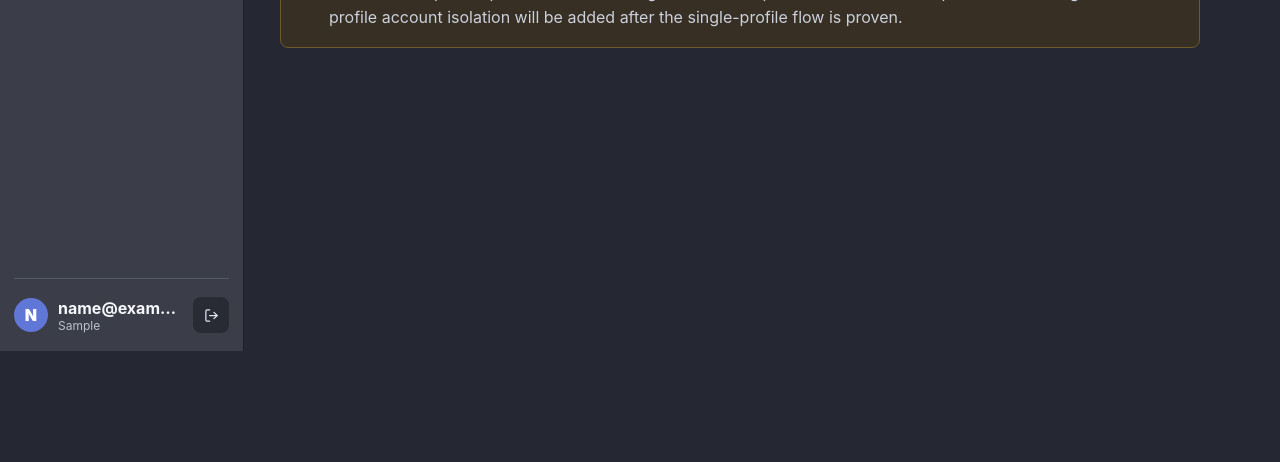
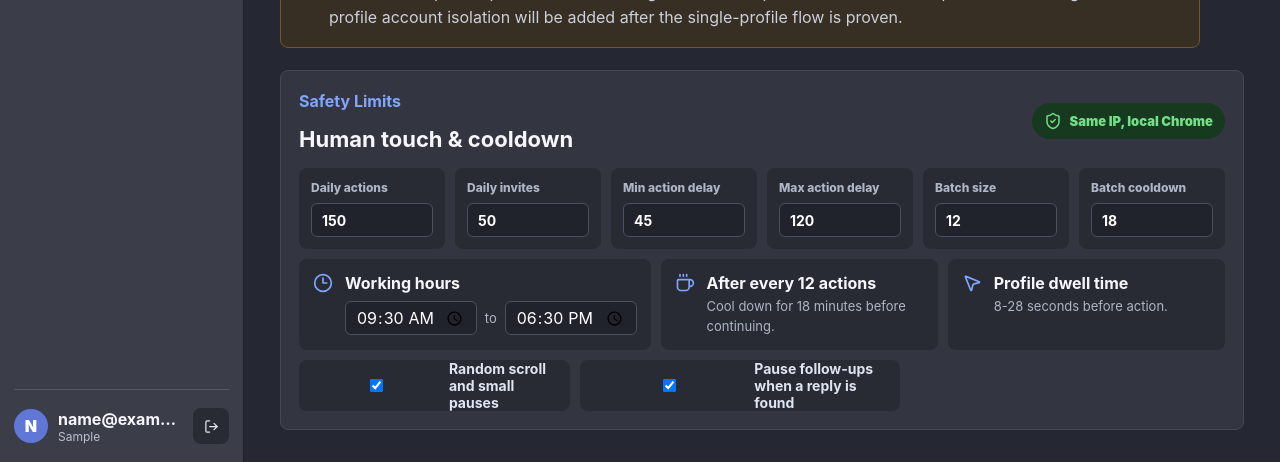
Before and after one commit to Dhamani-aryan/linkedin-automator, a React (Vite) app: page / in a window 1280 px wide. Both pictures are taken after typing "Sample", "name@example.com", "Sample123" into the empty fields and a click on the button "Create workspace". Shown: the part 449-911 px from the top of the page. Before the commit the page ends 800 px from the top, so only its background shows below. Built offline with nearby package versions, Linux system fonts and the light colour scheme; no server answers.

Commit message:
Add human touch cooldown controls

```diff
--- a/src/App.tsx
+++ b/src/App.tsx
@@ -18,9 +18,11 @@ import {
 import { useEffect, useMemo, useState } from "react";
 import { AddLinkedInAccountModal } from "./components/AddLinkedInAccountModal";
 import { AccountWorkspace } from "./components/AccountWorkspace";
+import { HumanTouchPanel } from "./components/HumanTouchPanel";
 import { getChromeStatus, openChromeUrl, startChrome, stopChrome } from "./lib/chromeApi";
+import { safetyDefaults } from "./lib/safety";
 import { clearCompanyUser, loadCompanyUser, loadLinkedInAccounts, saveCompanyUser, saveLinkedInAccounts } from "./lib/storage";
-import type { ChromeStatus, CompanyUser, LinkedInAccount } from "./types";
+import type { ChromeStatus, CompanyUser, HumanTouchSettings, LinkedInAccount } from "./types";
 
 export function App() {
   const [authMode, setAuthMode] = useState<"register" | "signin">("register");
@@ -36,6 +38,7 @@ export function App() {
   const [isBusy, setIsBusy] = useState(false);
   const [screen, setScreen] = useState<"manager" | "workspace">("manager");
   const [isAddAccountOpen, setIsAddAccountOpen] = useState(false);
+  const [humanTouchSettings, setHumanTouchSettings] = useState<HumanTouchSettings>(safetyDefaults);
 
   const selectedAccount = accounts.find((candidate) => candidate.id === selectedAccountId) ?? accounts[0] ?? null;
   const activeLinkedInTab = useMemo(
@@ -395,6 +398,8 @@ export function App() {
             {selectedAccount?.lastError ? <p className="error-text">{selectedAccount.lastError}</p> : null}
           </div>
         </section>
+
+        <HumanTouchPanel settings={humanTouchSettings} onChange={setHumanTouchSettings} />
       </section>
       {isAddAccountOpen ? (
         <AddLinkedInAccountModal
--- a/src/components/AccountWorkspace.tsx
+++ b/src/components/AccountWorkspace.tsx
@@ -22,7 +22,7 @@ import { useState } from "react";
 import { LeadSourceWizard } from "./LeadSourceWizard";
 import { MessageTemplateEditor } from "./MessageTemplateEditor";
 import { seedCampaigns, seedLeads, seedWorkflow } from "../data/seed";
-import { safetyChecklist, safetyDefaults } from "../lib/safety";
+import { formatDelayRange, safetyChecklist, safetyDefaults } from "../lib/safety";
 import type { ChromeStatus, LinkedInAccount } from "../types";
 
 type WorkspaceProps = {
@@ -273,7 +273,7 @@ export function AccountWorkspace({
                 </div>
                 <div>
                   <span>Delay range</span>
-                  <strong>{safetyDefaults.actionDelaySeconds[0]}-{safetyDefaults.actionDelaySeconds[1]}s</strong>
+                  <strong>{formatDelayRange(safetyDefaults)}</strong>
                 </div>
               </div>
             </Panel>
--- /dev/null
+++ b/src/components/HumanTouchPanel.tsx
@@ -0,0 +1,168 @@
+import { Clock3, Coffee, MousePointer2, ShieldCheck } from "lucide-react";
+import type { HumanTouchSettings } from "../types";
+
+type HumanTouchPanelProps = {
+  settings: HumanTouchSettings;
+  onChange: (settings: HumanTouchSettings) => void;
+};
+
+type NumberSettingKey =
+  | "dailyActionLimit"
+  | "dailyInviteLimit"
+  | "minDelaySeconds"
+  | "maxDelaySeconds"
+  | "batchSize"
+  | "cooldownAfterBatchMinutes";
+
+type BooleanSettingKey = "randomizeScroll" | "pauseOnReply";
+type TextSettingKey = "workingHoursStart" | "workingHoursEnd";
+
+export function HumanTouchPanel({ settings, onChange }: HumanTouchPanelProps) {
+  function updateNumber(key: NumberSettingKey, value: string) {
+    onChange({
+      ...settings,
+      [key]: Number(value)
+    });
+  }
+
+  function updateBoolean(key: BooleanSettingKey, value: boolean) {
+    onChange({
+      ...settings,
+      [key]: value
+    });
+  }
+
+  function updateText(key: TextSettingKey, value: string) {
+    onChange({
+      ...settings,
+      [key]: value
+    });
+  }
+
+  return (
+    <section className="human-touch-panel">
+      <header>
+        <div>
+          <p className="eyebrow">Safety Limits</p>
+          <h2>Human touch & cooldown</h2>
+        </div>
+        <div className="safety-summary-pill">
+          <ShieldCheck size={18} />
+          Same IP, local Chrome
+        </div>
+      </header>
+
+      <div className="human-touch-grid">
+        <label className="setting-field">
+          <span>Daily actions</span>
+          <input
+            type="number"
+            min="1"
+            value={settings.dailyActionLimit}
+            onChange={(event) => updateNumber("dailyActionLimit", event.target.value)}
+          />
+        </label>
+        <label className="setting-field">
+          <span>Daily invites</span>
+          <input
+            type="number"
+            min="1"
+            value={settings.dailyInviteLimit}
+            onChange={(event) => updateNumber("dailyInviteLimit", event.target.value)}
+          />
+        </label>
+        <label className="setting-field">
+          <span>Min action delay</span>
+          <input
+            type="number"
+            min="5"
+            value={settings.minDelaySeconds}
+            onChange={(event) => updateNumber("minDelaySeconds", event.target.value)}
+          />
+        </label>
+        <label className="setting-field">
+          <span>Max action delay</span>
+          <input
+            type="number"
+            min={settings.minDelaySeconds}
+            value={settings.maxDelaySeconds}
+            onChange={(event) => updateNumber("maxDelaySeconds", event.target.value)}
+          />
+        </label>
+        <label className="setting-field">
+          <span>Batch size</span>
+          <input
+            type="number"
+            min="1"
+            value={settings.batchSize}
+            onChange={(event) => updateNumber("batchSize", event.target.value)}
+          />
+        </label>
+        <label className="setting-field">
+          <span>Batch cooldown</span>
+          <input
+            type="number"
+            min="1"
+            value={settings.cooldownAfterBatchMinutes}
+            onChange={(event) => updateNumber("cooldownAfterBatchMinutes", event.target.value)}
+          />
+        </label>
+      </div>
+
+      <div className="cooldown-row">
+        <div className="cooldown-card">
+          <Clock3 size={20} />
+          <div>
+            <strong>Working hours</strong>
+            <div className="time-inputs">
+              <input
+                type="time"
+                value={settings.workingHoursStart}
+                onChange={(event) => updateText("workingHoursStart", event.target.value)}
+              />
+              <span>to</span>
+              <input
+                type="time"
+                value={settings.workingHoursEnd}
+                onChange={(event) => updateText("workingHoursEnd", event.target.value)}
+              />
+            </div>
+          </div>
+        </div>
+        <div className="cooldown-card">
+          <Coffee size={20} />
+          <div>
+            <strong>After every {settings.batchSize} actions</strong>
+            <span>Cool down for {settings.cooldownAfterBatchMinutes} minutes before continuing.</span>
+          </div>
+        </div>
+        <div className="cooldown-card">
+          <MousePointer2 size={20} />
+          <div>
+            <strong>Profile dwell time</strong>
+            <span>{settings.randomProfileViewSeconds[0]}-{settings.randomProfileViewSeconds[1]} seconds before action.</span>
+          </div>
+        </div>
+      </div>
+
+      <div className="toggle-row">
+        <label>
+          <input
+            type="checkbox"
+            checked={settings.randomizeScroll}
+            onChange={(event) => updateBoolean("randomizeScroll", event.target.checked)}
+          />
+          Random scroll and small pauses
+        </label>
+        <label>
+          <input
+            type="checkbox"
+            checked={settings.pauseOnReply}
+            onChange={(event) => updateBoolean("pauseOnReply", event.target.checked)}
+          />
+          Pause follow-ups when a reply is found
+        </label>
+      </div>
+    </section>
+  );
+}
--- a/src/lib/safety.ts
+++ b/src/lib/safety.ts
@@ -1,8 +1,23 @@
-export const safetyDefaults = {
+import type { HumanTouchSettings } from "../types";
+
+export const safetyDefaults: HumanTouchSettings & {
+  mode: "same-ip-local-chrome";
+  autoReplyCheck: boolean;
+  proxyRotation: boolean;
+  chromeProfile: string;
+} = {
   mode: "same-ip-local-chrome",
   dailyActionLimit: 150,
   dailyInviteLimit: 50,
-  actionDelaySeconds: [45, 120] as const,
+  minDelaySeconds: 45,
+  maxDelaySeconds: 120,
+  batchSize: 12,
+  cooldownAfterBatchMinutes: 18,
+  workingHoursStart: "09:30",
+  workingHoursEnd: "18:30",
+  randomizeScroll: true,
+  randomProfileViewSeconds: [8, 28],
+  pauseOnReply: true,
   autoReplyCheck: true,
   proxyRotation: false,
   chromeProfile: "single persistent local profile"
@@ -16,3 +31,7 @@ export const safetyChecklist = [
   "Apply daily caps before the runner executes any action.",
   "Keep CSV/profile data local unless the user exports it."
 ];
+
+export function formatDelayRange(settings: HumanTouchSettings) {
+  return `${settings.minDelaySeconds}-${settings.maxDelaySeconds}s`;
+}
--- a/src/styles.css
+++ b/src/styles.css
@@ -525,6 +525,35 @@ input {
   .notice-card {
     max-width: none;
   }
+
+  .human-touch-panel {
+    max-width: none;
+  }
+
+  .human-touch-panel > header,
+  .cooldown-row {
+    grid-template-columns: 1fr;
+  }
+
+  .human-touch-panel > header {
+    align-items: flex-start;
+    flex-direction: column;
+  }
+
+  .human-touch-grid {
+    grid-template-columns: repeat(2, minmax(120px, 1fr));
+  }
+}
+
+@media (max-width: 560px) {
+  .human-touch-grid {
+    grid-template-columns: 1fr;
+  }
+
+  .time-inputs {
+    align-items: stretch;
+    flex-direction: column;
+  }
 }
 
 .notice-card svg {
@@ -535,6 +564,132 @@ input {
 
 .notice-card p {
   margin: 6px 0 0;
+}
+
+.human-touch-panel {
+  max-width: 1120px;
+  margin-top: 22px;
+  border: 1px solid #444853;
+  border-radius: 8px;
+  background: #333640;
+  padding: 18px;
+}
+
+.human-touch-panel > header {
+  display: flex;
+  align-items: center;
+  justify-content: space-between;
+  gap: 16px;
+  margin-bottom: 16px;
+}
+
+.human-touch-panel h2 {
+  margin: 0;
+  font-size: 22px;
+}
+
+.safety-summary-pill {
+  min-height: 36px;
+  display: inline-flex;
+  align-items: center;
+  gap: 8px;
+  border-radius: 999px;
+  color: #73e087;
+  background: #16391f;
+  padding: 0 12px;
+  font-size: 13px;
+  font-weight: 900;
+}
+
+.human-touch-grid {
+  display: grid;
+  grid-template-columns: repeat(6, minmax(120px, 1fr));
+  gap: 10px;
+}
+
+.setting-field {
+  display: grid;
+  gap: 8px;
+  border-radius: 8px;
+  background: #282b34;
+  padding: 12px;
+}
+
+.setting-field span {
+  color: #aeb5c5;
+  font-size: 12px;
+  font-weight: 800;
+}
+
+.setting-field input,
+.time-inputs input {
+  min-height: 34px;
+  border: 1px solid #4b5060;
+  border-radius: 6px;
+  background: #20232b;
+  color: #ffffff;
+  padding: 0 10px;
+}
+
+.cooldown-row {
+  display: grid;
+  grid-template-columns: repeat(3, 1fr);
+  gap: 10px;
+  margin-top: 10px;
+}
+
+.cooldown-card {
+  display: flex;
+  gap: 12px;
+  border-radius: 8px;
+  background: #282b34;
+  padding: 14px;
+}
+
+.cooldown-card svg {
+  color: #82a5ff;
+  flex: 0 0 auto;
+}
+
+.cooldown-card strong,
+.cooldown-card span {
+  display: block;
+}
+
+.cooldown-card span {
+  color: #aeb5c5;
+  font-size: 13px;
+  line-height: 1.5;
+  margin-top: 4px;
+}
+
+.time-inputs {
+  display: flex;
+  align-items: center;
+  gap: 8px;
+  margin-top: 8px;
+}
+
+.time-inputs span {
+  margin: 0;
+}
+
+.toggle-row {
+  display: flex;
+  flex-wrap: wrap;
+  gap: 10px;
+  margin-top: 10px;
+}
+
+.toggle-row label {
+  min-height: 38px;
+  display: inline-flex;
+  align-items: center;
+  gap: 8px;
+  border-radius: 8px;
+  background: #282b34;
+  padding: 0 12px;
+  color: #dfe4f2;
 }
 
 .error-text {
```
Also changed, not shown: src/types.ts (+14 -0 lines).
